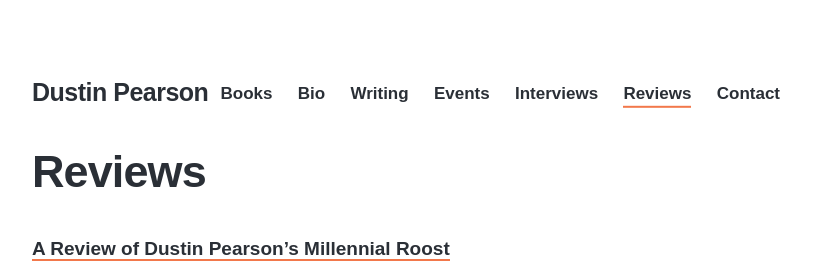
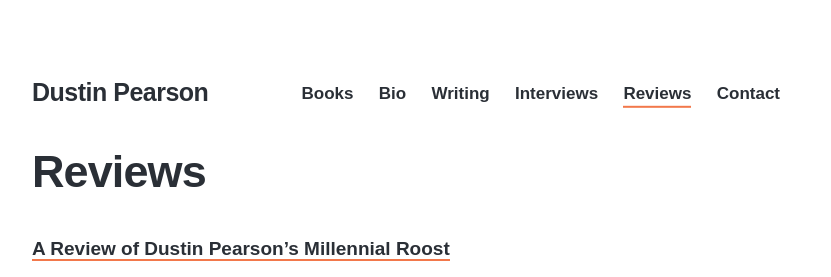
Before and after one commit to strikhar/dustinkpearson, a Jekyll site: the page built from _pages/reviews.md, in a window 1280 px wide. Shown: the top 277 px of the page, without its empty margins (224-1055 px from the left). Built offline with Jekyll 4.4.1, drawn with Linux system fonts in a browser that asks for light colours; nearby versions of some CDN libraries; some web fonts are replaced.

Commit message:
Update settings.yml

```diff
--- a/_data/settings.yml
+++ b/_data/settings.yml
@@ -14,8 +14,6 @@ menu_settings:
       url: '/bio'
     - title: 'Writing'
       url: '/writing'
-    - title: 'Events'
-      url: '/events'
     - title: 'Interviews'
       url: '/interviews'
     - title: 'Reviews'
```
